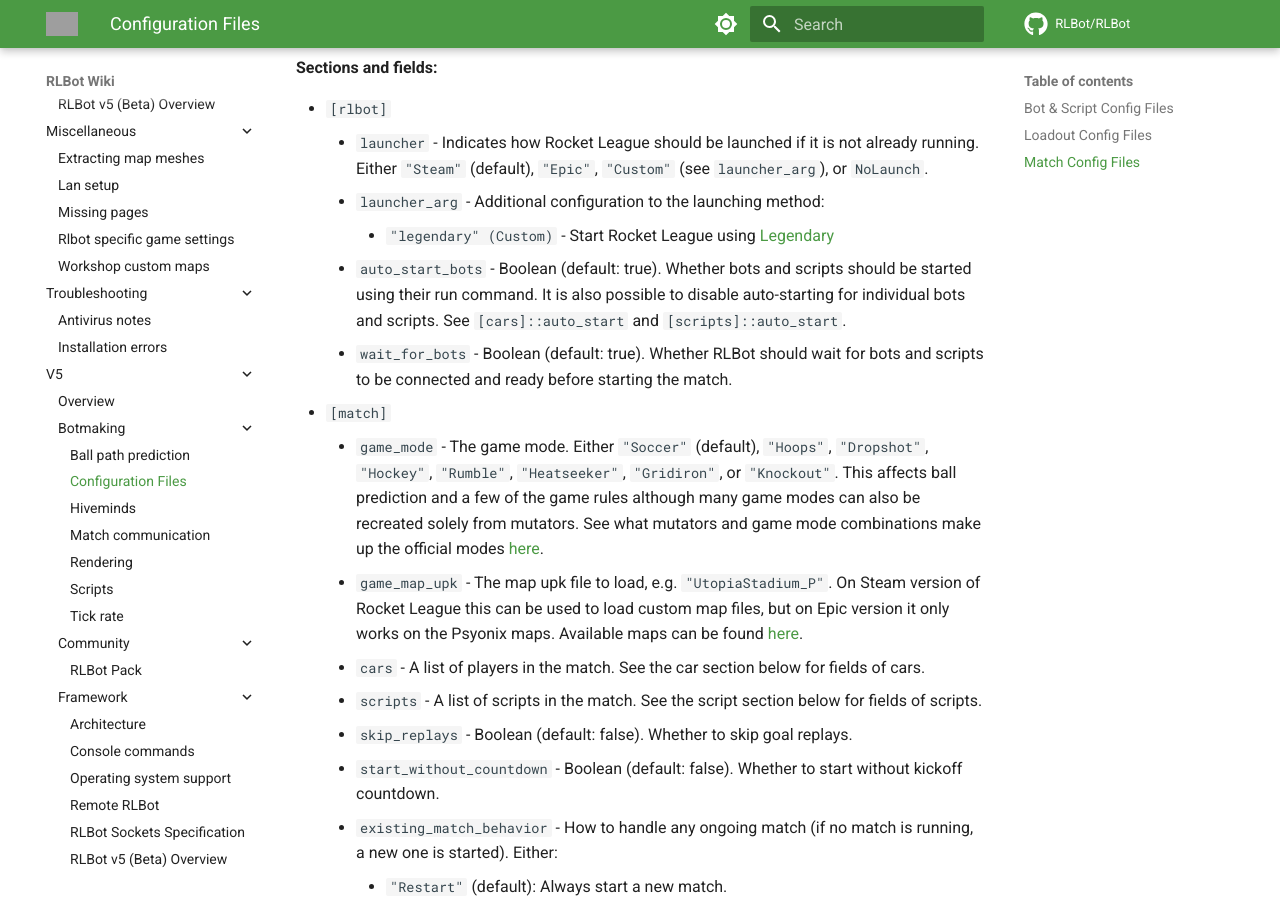
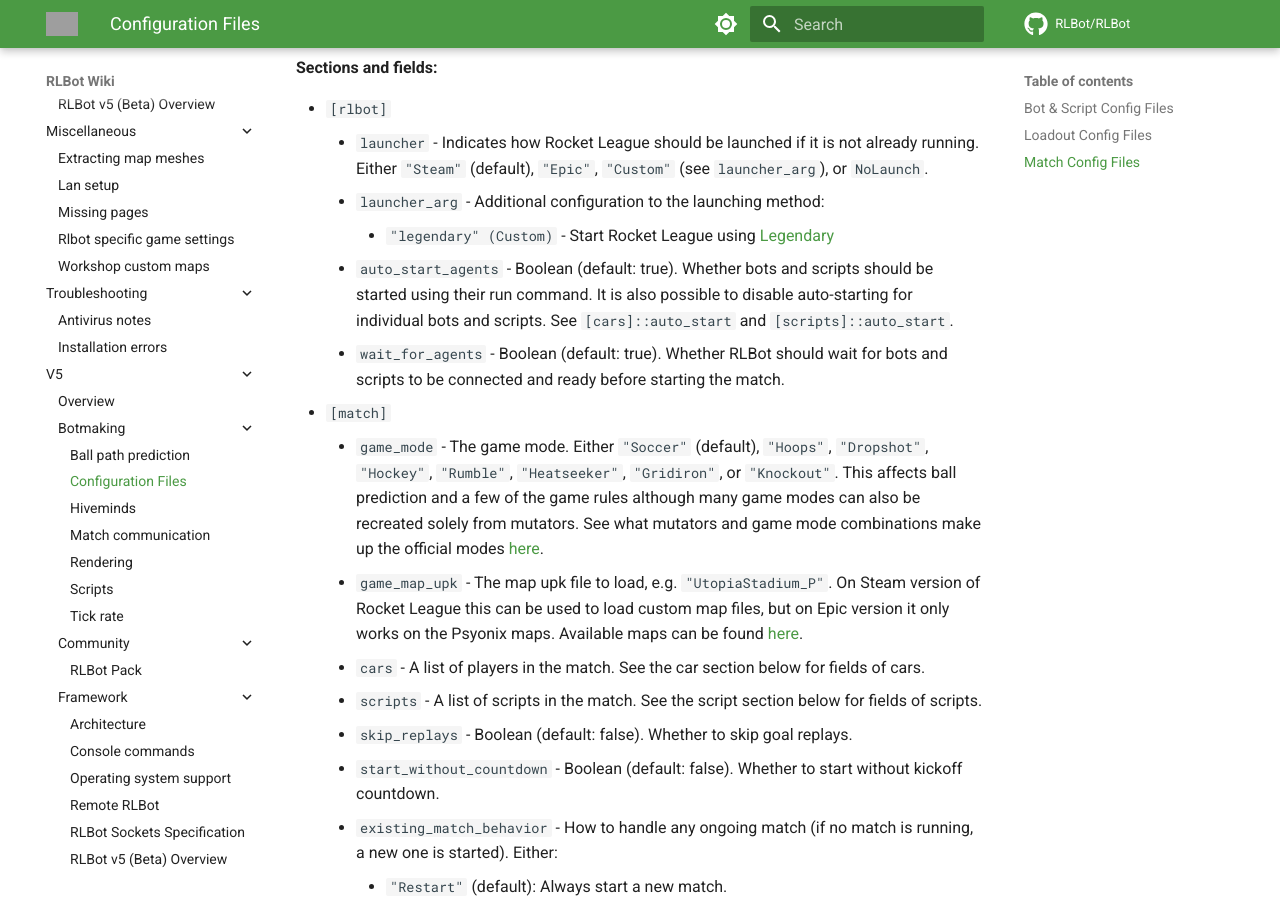
Before and after one commit to RLBot/wiki, an MkDocs documentation site: the page built from docs/v5/botmaking/config-files.md, in a window 1280 px wide and 900 px high, scrolled down 2457 px. Built offline with MkDocs 1.6.1 and Material for MkDocs 9.7.7, drawn with Linux system fonts in a browser that asks for light colours; comment, search, counter and statistics services are not loaded; some of the changed text lies outside the part shown; grey boxes are pictures that could not be loaded.

Commit message:
Rename bots to agents

````diff
--- a/docs/v5/botmaking/config-files.md
+++ b/docs/v5/botmaking/config-files.md
@@ -171,8 +171,8 @@ A match config file, e.g. `match.toml`, define a match and its settings, closely
     - `launcher` - Indicates how Rocket League should be launched if it is not already running. Either `"Steam"` (default), `"Epic"`, `"Custom"` (see `launcher_arg`), or `NoLaunch`.
     - `launcher_arg` - Additional configuration to the launching method:
         - `"legendary" (Custom)` - Start Rocket League using [Legendary](https://github.com/derrod/legendary)
-    - `auto_start_bots` - Boolean (default: true). Whether bots and scripts should be started using their run command. It is also possible to disable auto-starting for individual bots and scripts. See `[cars]::auto_start` and `[scripts]::auto_start`.
-    - `wait_for_bots` - Boolean (default: true). Whether RLBot should wait for bots and scripts to be connected and ready before starting the match.
+    - `auto_start_agents` - Boolean (default: true). Whether bots and scripts should be started using their run command. It is also possible to disable auto-starting for individual bots and scripts. See `[cars]::auto_start` and `[scripts]::auto_start`.
+    - `wait_for_agents` - Boolean (default: true). Whether RLBot should wait for bots and scripts to be connected and ready before starting the match.
 - `[match]`
     - `game_mode` - The game mode. Either `"Soccer"` (default), `"Hoops"`, `"Dropshot"`, `"Hockey"`, `"Rumble"`, `"Heatseeker"`, `"Gridiron"`, or `"Knockout"`. This affects ball prediction and a few of the game rules although many game modes can also be recreated solely from mutators. See what mutators and game mode combinations make up the official modes [here](https://github.com/RLBot/python-interface/tree/master/tests/gamemodes).
     - `game_map_upk` - The map upk file to load, e.g. `"UtopiaStadium_P"`. On Steam version of Rocket League this can be used to load custom map files, but on Epic version it only works on the Psyonix maps. Available maps can be found [here](https://github.com/RLBot/python-interface/blob/master/rlbot/utils/maps.py).
@@ -233,20 +233,20 @@ A match config file, e.g. `match.toml`, define a match and its settings, closely
 - `config_file` - A path to a [`bot.toml` config file](#bot-script-config-files). Unused if `type` is not `"RLBot"` or `"Psyonix"`. For Psyonix bots, the config file determines name and loadout.
 - `name` - Overrides the name in `config`.
 - `loadout_file` - Overrides the loadout in `config`.
-- `auto_start` - Boolean (default true). Whether the bot should be started using its run command. If false, the run command will be considered empty. See also `auto_start_bots` to disable auto-start for all bots and scripts.
+- `auto_start` - Boolean (default true). Whether the bot should be started using its run command. If false, the run command will be considered empty. See also `auto_start_agents` to disable auto-start for all bots and scripts.
 
 **Script fields:**
 
 - `config_file` - A path to a [`script.toml` config file](#bot-script-config-files).
-- `auto_start` - Boolean (default true). Whether the script should be started using its run command. If false, the running will be considered empty. See also `auto_start_bots` to disable auto-start for all bots and scripts.
+- `auto_start` - Boolean (default true). Whether the script should be started using its run command. If false, the running will be considered empty. See also `auto_start_agents` to disable auto-start for all bots and scripts.
 
 ??? example "Example `match.toml` with default values + some cars and scripts"
 
     ```toml
     [rlbot]
     launcher = "Steam"
-    auto_start_bots = true
-    wait_for_bots = true
+    auto_start_agents = true
+    wait_for_agents = true
 
     [match]
     game_mode = "Soccer"
````
